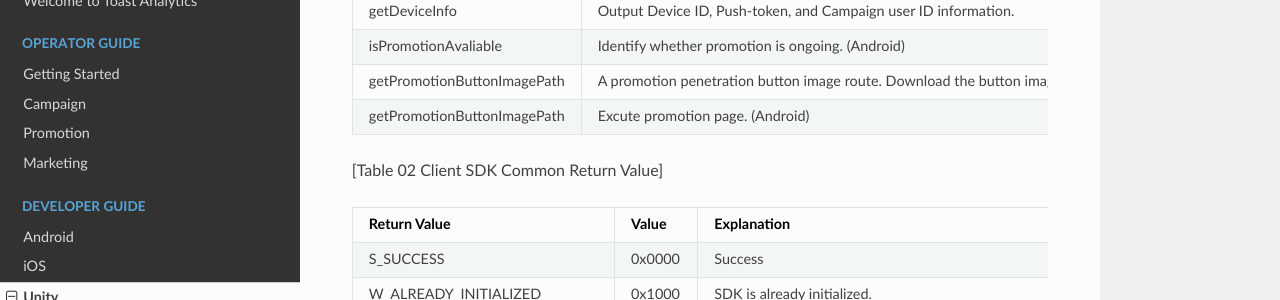
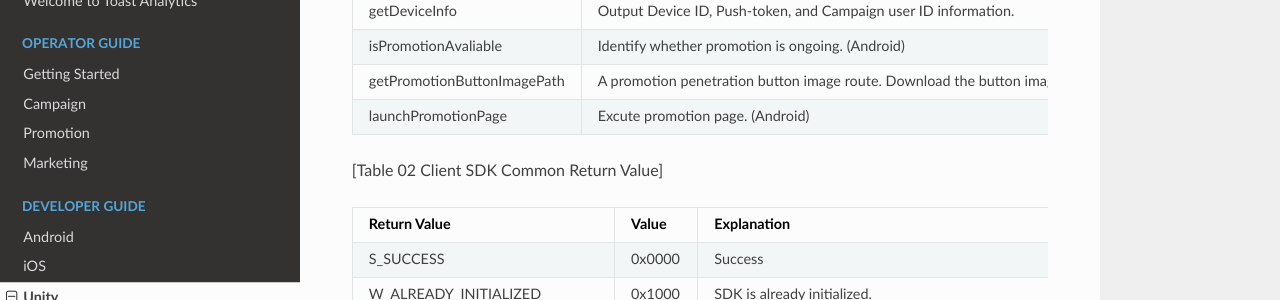
Before and after one commit to ToastAnalytics/ToastAnalytics_EN, an MkDocs documentation site: the page built from docs/Developer/6. Unity Developer Guide.md, in a window 1280 px wide and 900 px high, scrolled down 15815 px. Shown: the part 151-451 px from the top of the window. Built offline with MkDocs 1.6.1, drawn with Linux system fonts in a browser that asks for light colours; nearby versions of some CDN libraries; old or Windows-style settings are respelled for this version of MkDocs.

Commit message:
Update 6. Unity Developer Guide.md

```diff
--- a/docs/Developer/6. Unity Developer Guide.md
+++ b/docs/Developer/6. Unity Developer Guide.md
@@ -581,7 +581,7 @@ AnalyticsSDK provides API such as described in table01. For more details about e
 |getDeviceInfo|Output Device ID, Push-token, and Campaign user ID information.|
 |isPromotionAvaliable|Identify whether promotion is ongoing. (Android)|
 |getPromotionButtonImagePath| A promotion penetration button image route. Download the button image registered in Analytics Web from SDK and save it into the app cache route (/data/data/[package name]/cache/[filename]) (Android)|
-|getPromotionButtonImagePath|Excute promotion page. (Android)|
+|launchPromotionPage|Excute promotion page. (Android)|
 
 [Table 02 Client SDK Common Return Value]
 
```
